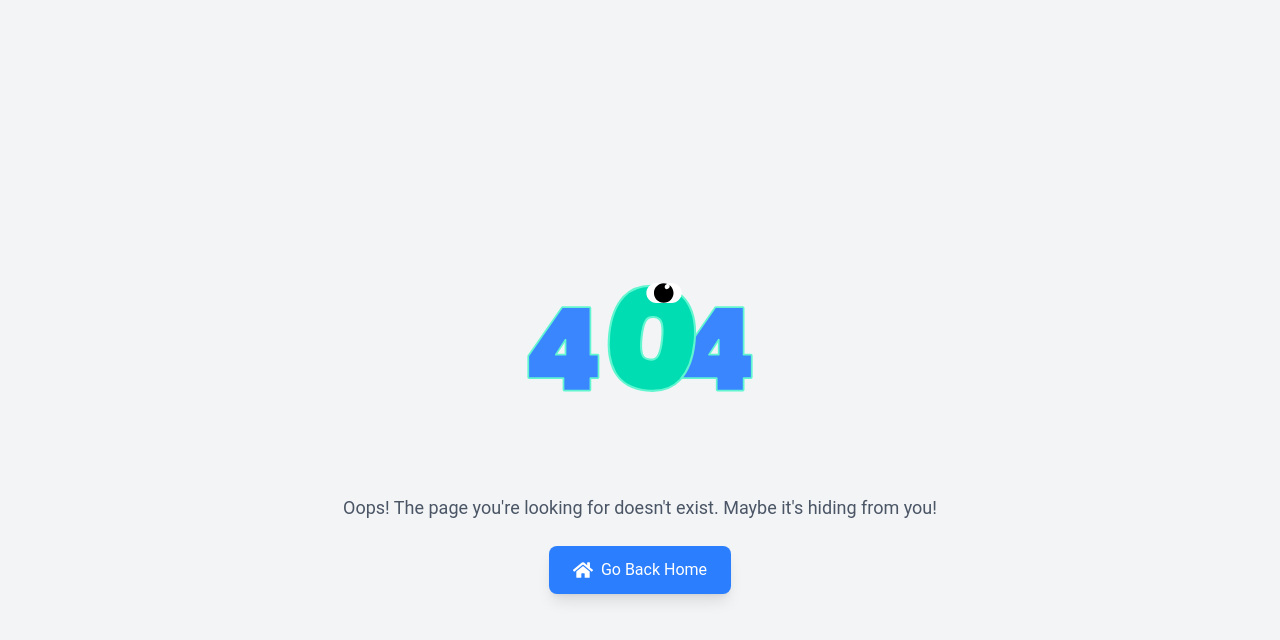
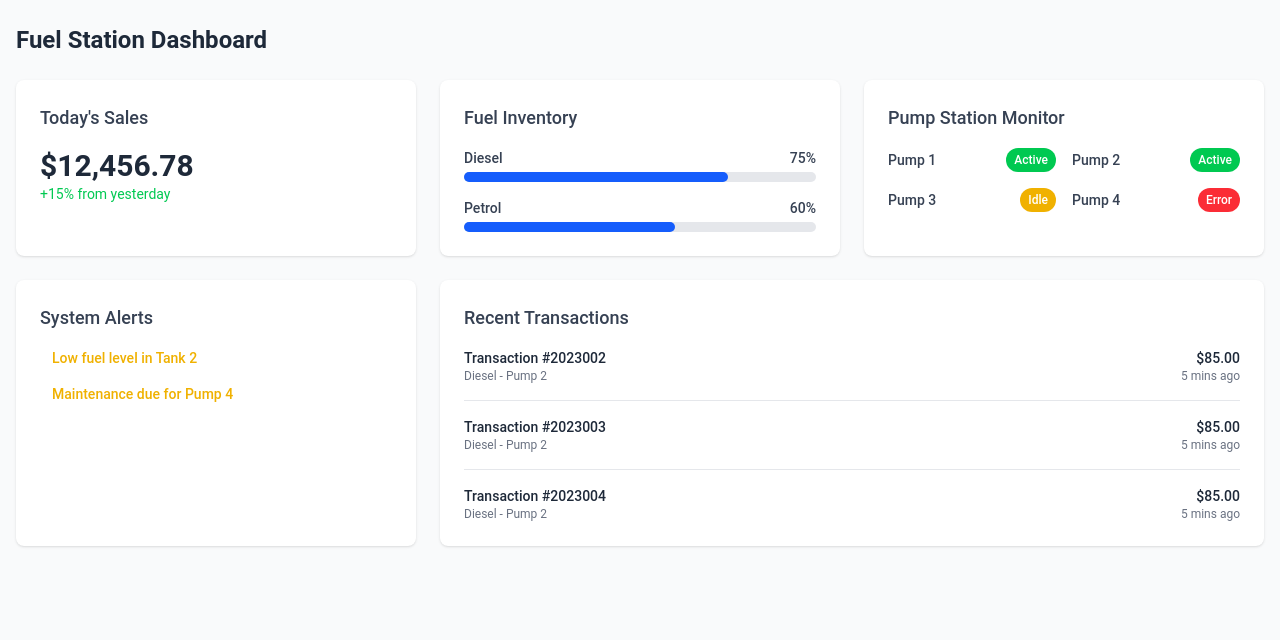
Before and after one commit to harshbix/FuelEase, a React (Vite) app: page / in a window 1280 px wide. Shown: the top 640 px of the page. Built offline with nearby package versions, Linux system fonts and the light colour scheme.

Commit message:
improved routing

```diff
--- a/src/App.jsx
+++ b/src/App.jsx
@@ -7,6 +7,7 @@ import InventoryPage from "./components/Invetory/Invetory";
 import PumpManagement from "./components/Pump/pumpManagement";
 import StaffManagement from "./components/Staff/StaffManagement";
 import Login from "./components/login/Login";
+import Dashboard from "./components/dashboard/dashboard";
 
 const App = () => {
   return (
@@ -14,6 +15,7 @@ const App = () => {
       <Routes>
         {/* Catch-all route for 404 */}
         <Route path="*" element={<NotFound />} />
+        <Route path="/" element={<Dashboard />} />
         <Route path="/Prices" element={<Prices />} />
         <Route path="/Inventory" element={<InventoryPage /> } />
         <Route path="/Pump" element={<PumpManagement />} />
--- a/src/components/NotFound.jsx
+++ b/src/components/NotFound.jsx
@@ -14,7 +14,7 @@ const NotFound = () => {
                 Oops! The page you're looking for doesn't exist. Maybe it's hiding from you!
             </p>
             <Link
-                to="/Prices" //link to prices for now before production
+                to="/" //link to prices for now before production
                 className="flex items-center gap-2 px-6 py-3 bg-blue-500 text-white rounded-lg shadow-lg hover:bg-blue-600 transition-transform transform hover:scale-105"
             >
                 <FaHome className="text-xl" />
--- a/src/components/Prices/Prices.jsx
+++ b/src/components/Prices/Prices.jsx
@@ -146,7 +146,6 @@ const Prices = () => {
   return (
     <div className="bg-gray-50 min-h-screen text-sm">
       <div className="bg-blue-600 text-white py-4 shadow-md">
-        <Navbar />
       </div>
 
       {feedbackMessage && (
--- a/src/components/dashboard/index.html
+++ /dev/null
@@ -1,11 +0,0 @@
-<!DOCTYPE html>
-<html lang="en">
-<head>
-  <meta charset="UTF-8" />
-  <meta name="viewport" content="width=device-width, initial-scale=1" />
-  <title>Fuel Station Dashboard</title>
-</head>
-<body>
-  <div id="root"></div>
-</body>
-</html>
```
